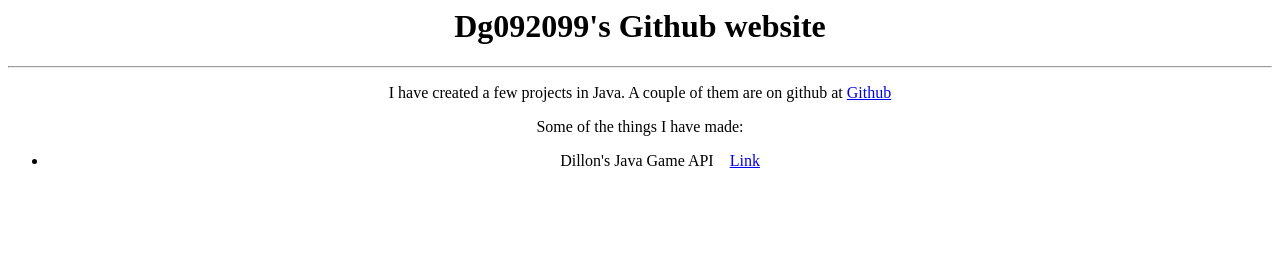
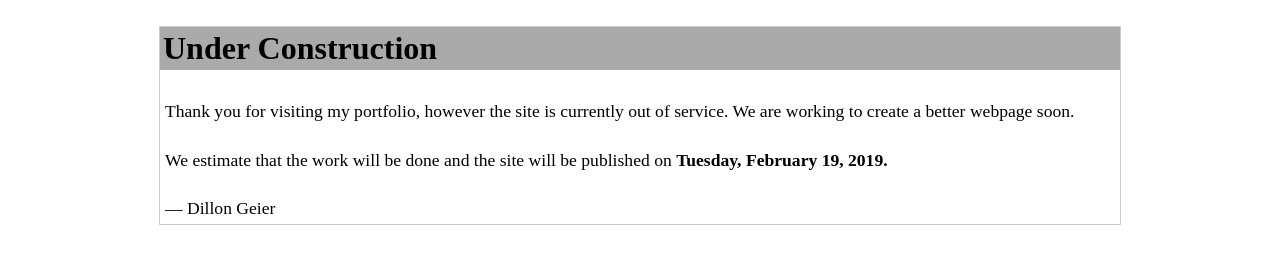
Before and after one commit to dg092099/dg092099.github.io, a plain HTML site: page index.html in a window 1280 px wide. Drawn offline with Linux system fonts and the light colour scheme.

Commit message:
Set under construction.

```diff
--- a/index.html
+++ b/index.html
@@ -1,15 +1,55 @@
-<html>
-	<head>
-		<title>Dg092099's Github Website Home</title>
-		<link href="Main.css" rel="stylesheet" type="text/css" />
-	</head>
-	<body>
-		<h1>Dg092099's Github website</h1>
-		<hr />
-		<p>I have created a few projects in Java. A couple of them are on github at <a href="http://www.github.com/dg092099">Github</a></p>
-		<p>Some of the things I have made:</p>
-		<ul>
-			<li>Dillon's Java Game API &nbsp;&nbsp;&nbsp;<a href="http://dg092099.github.io/Dillons-Java-Game-API/">Link</a></li>
-		</ul>
-	</body>
+<!DOCTYPE html>
+<html lang="en">
+<head>
+    <meta charset="UTF-8" />
+    <meta name="keywords" content="portfolio, Dillon, Geier, Dillon Geier, maintenance" />
+    <meta name="author" content="Dillon Geier" />
+    <title>Under Construction</title>
+    <!--
+    Under Construction Placeholder Page
+
+    Due to the nature of this page. I am trying to make this
+    as self contained as possible, so I can drop it almost anywhere,
+    without needing to fix the paths.
+
+    Name:           Dillon Geier
+    Date Authored:  02/05/2019
+    Last Updated:   02/05/2019
+    -->
+    <style>
+        html {
+            width: 100%;
+        }
+        body {
+            max-width: 960px;
+            min-width: 640px;
+            width: 95%;
+            margin: auto;
+            font-family: 'Times New Roman', Times, serif;
+        }
+        p {
+            font-size: 1.1em;
+        }
+        h1 {
+            background-color: #AAA;
+            padding: 3px;
+            display: block;
+            font-size: 2em;
+        }
+        article {
+            outline: 1px solid #CCC;
+        }
+        article p {
+            padding: 5px;
+        }
+    </style>
+</head>
+<body>
+    <article>
+        <h1>Under Construction</h1>
+        <p>Thank you for visiting my portfolio, however the site is currently out of service. We are working to create a better webpage soon.</p>
+        <p>We estimate that the work will be done and the site will be published on <strong>Tuesday, February 19, 2019.</strong></p>
+        <p>&mdash; Dillon Geier</p>
+    </article>
+</body>
 </html>
```
Also changed, not shown: 1 other file.
